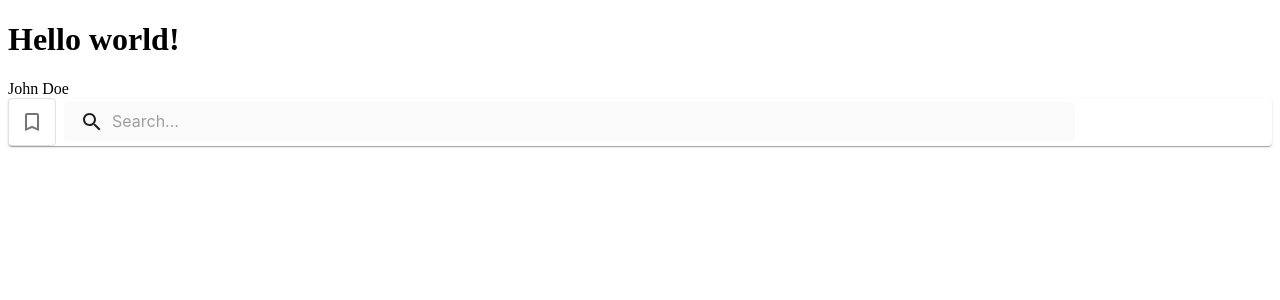
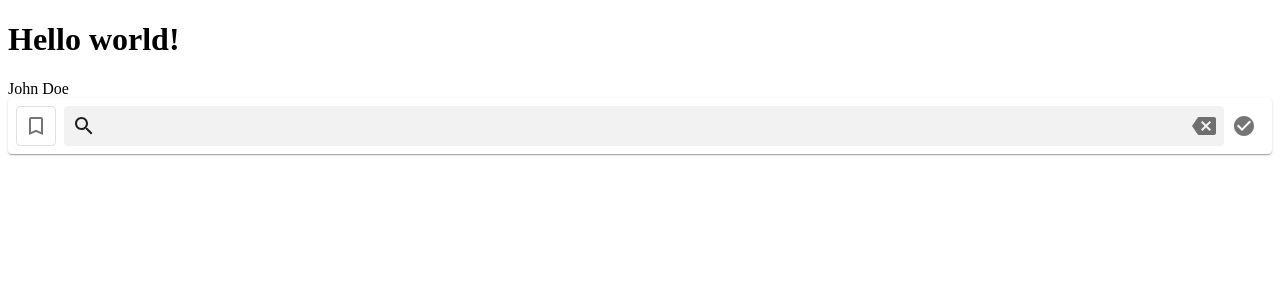
Before and after one commit to sasa9477/my-memo-app, a Next.js app: page / in a window 1280 px wide. Shown: the top 300 px of the page. Built offline with nearby package versions, Linux system fonts and the light colour scheme.

Commit message:
検索バーの実装

```diff
--- a/src/components/SearchBar.tsx
+++ b/src/components/SearchBar.tsx
@@ -1,8 +1,10 @@
 import { ApprovalSharp } from "@mui/icons-material"
-import { alpha, InputBase, Paper, styled, ToggleButton } from "@mui/material"
+import { alpha, Box, Icon, IconButton, InputBase, Paper, styled, ToggleButton } from "@mui/material"
 import { useState } from "react"
+import { BackspaceIcon } from "./icons/BackspaceIcon"
 import { BookmarkBorderIcon } from "./icons/BookmarkBorderIcon"
 import { BookmarkIcon } from "./icons/BookmarkIcon"
+import { CheckCircleIcon } from "./icons/CheckCircleIcon"
 import { SearchIcon } from "./icons/SearchIcon"
 
 type SearchBarProps = {
@@ -11,69 +13,51 @@ type SearchBarProps = {
 const SearchBar: React.FC<SearchBarProps> = (): JSX.Element => {
   const [ bookmarkSearch, setBookmarkSearch ] = useState(false)
 
-  const SearchBase = styled('div')(({ theme }) => ({
-    position: 'relative',
-    borderRadius: theme.shape.borderRadius,
-    backgroundColor: alpha(theme.palette.common.black, 0.02),
-    '&:hover': {
-      backgroundColor: alpha(theme.palette.common.black, 0.1),
-    },
-    marginLeft: theme.spacing(1),
-    width: '80%',
-    [theme.breakpoints.up('sm')]: {
-      marginLeft: theme.spacing(1),
-      width: '80%',
-    },
+  const SearchBarBase = styled(Paper)(({ theme }) => ({
+    display: 'flex',
+    alignItems: 'center',
+    padding: '0.5em'
   }))
 
-  const SearchIconWrapper = styled('div')(({ theme }) => ({
-    padding: theme.spacing(0, 2),
-    height: '100%',
-    position: 'absolute',
-    pointerEvents: 'none',
+  const SearchArea = styled(Box)(({ theme }) => ({
+    borderRadius: 4,
     display: 'flex',
+    flexGrow: 1,
     alignItems: 'center',
-    justifyContent: 'center'
+    marginLeft: theme.spacing(1),
+    backgroundColor: alpha(theme.palette.common.black, 0.05)
+  }))
+
+  const SearchIconWrapper = styled(Icon)(({ theme }) => ({
+    margin: `0 ${theme.spacing(1)}`
   }))
 
   const StyledInputBase = styled(InputBase)(({ theme }) => ({
-    color: 'inherit',
-    '& .MuiInputBase-input': {
-      padding: theme.spacing(1, 1, 1, 0),
-      paddingLeft: `calc(1em + ${theme.spacing(4)})`,
-      transition: theme.transitions.create('width'),
-      width: '100%',
-      [theme.breakpoints.up('sm')]: {
-        width: '12ch',
-        '&:focus': {
-          width: '20ch',
-        },
-      },
-    },
+    flexGrow: 1,
   }))
 
   return (
-    <Paper
-      elevation={1}
-      sx={{
-        display: 'flex',
-        alignItems: 'center'
-      }}>
+    <SearchBarBase
+      elevation={1}>
       <ToggleButton
         value='bookmarkSerchToogleButton'
-        onChange={() => setBookmarkSearch(bookmarkSearch => !bookmarkSearch)}>
+        onChange={() => setBookmarkSearch(bookmarkSearch => !bookmarkSearch)}
+        size='small'>
         {bookmarkSearch ? <BookmarkIcon/> : <BookmarkBorderIcon/>}
       </ToggleButton>
-      <SearchBase>
+      <SearchArea>
         <SearchIconWrapper>
           <SearchIcon/>
         </SearchIconWrapper>
-        <StyledInputBase
-          inputProps={{ spellCheck: false}}
-          placeholder='Search...'
-        />
-      </SearchBase>
-    </Paper>
+        <StyledInputBase/>
+        <IconButton>
+          <BackspaceIcon/>
+        </IconButton>
+      </SearchArea>
+      <IconButton>
+        <CheckCircleIcon/>
+      </IconButton>
+    </SearchBarBase>
   )
 }
 
--- /dev/null
+++ b/src/components/icons/BackspaceIcon.tsx
@@ -0,0 +1 @@
+export { default as BackspaceIcon } from '@mui/icons-material/Backspace'
--- /dev/null
+++ b/src/components/icons/CheckCircleIcon.tsx
@@ -0,0 +1 @@
+export { default as CheckCircleIcon } from '@mui/icons-material/CheckCircle'
```
